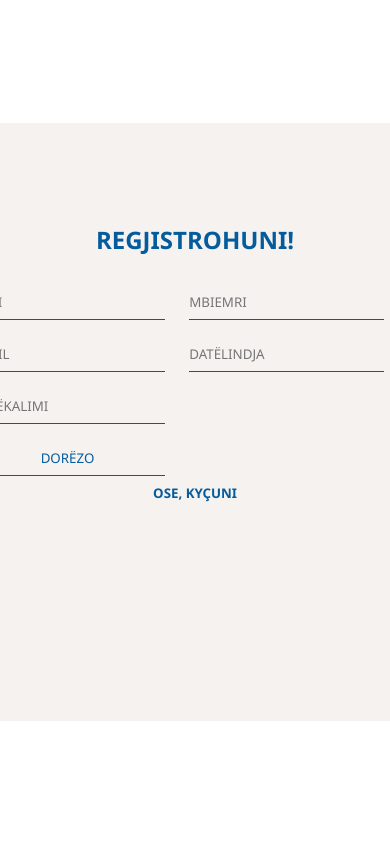
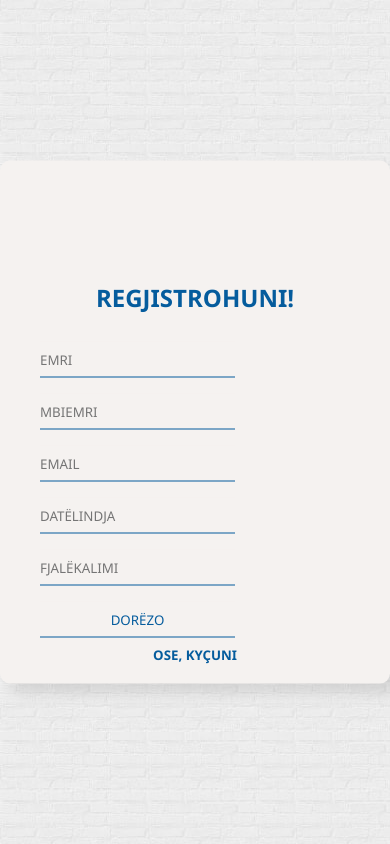
Before and after one commit to Anesazhegrova/Libraria-WEB, a PHP site: page /signup.php in a window 390 px wide. Run offline with PHP 8.4, Linux system fonts and the light colour scheme; some libraries are stand-ins or nearby versions.

Commit message:
Update style.css

```diff
--- a/signUp/style.css
+++ b/signUp/style.css
@@ -20,19 +20,23 @@
     transition: width none;
 
 }
-
-
+body{
+    background-image:url(img1.jpg);
+}
 
   .div1{
-    width: 490px;
-    height: 598px;
-    background-color: #f5f2f0;
+
+    width: 400px;
+    height: 600px;
+   background-color: #f5f2f0;
+   box-shadow: 10px 10px 15px rgba(0,0,0,0.1);
     font-family: 'Titillium Web', sans-serif;
     position: absolute;
     top: 50%;
     left: 50%;
     transform: translate(-50% , -50%);
     border-radius: 10px;
+
 }
 .div1 h1{
     text-align: center;
@@ -82,3 +86,16 @@
 .div2 h5{
     text-align:center;
 }
+
+@media screen and (max-width: 480px) {
+    .div1 {
+      max-width: 100%;
+      max-height: none;
+      height: auto;
+      padding: 20px;
+    }
+
+    .div2 button {
+      max-width: none;
+    }
+  }
```
